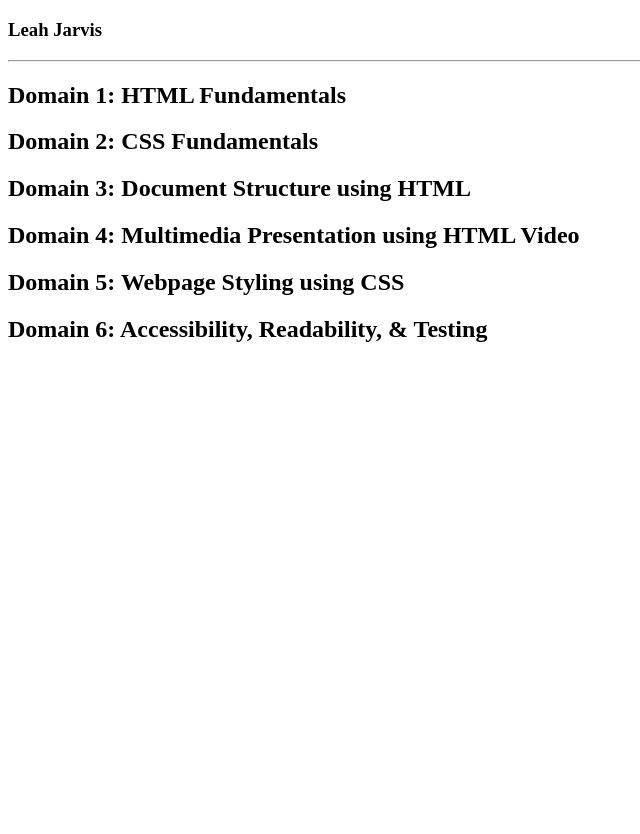
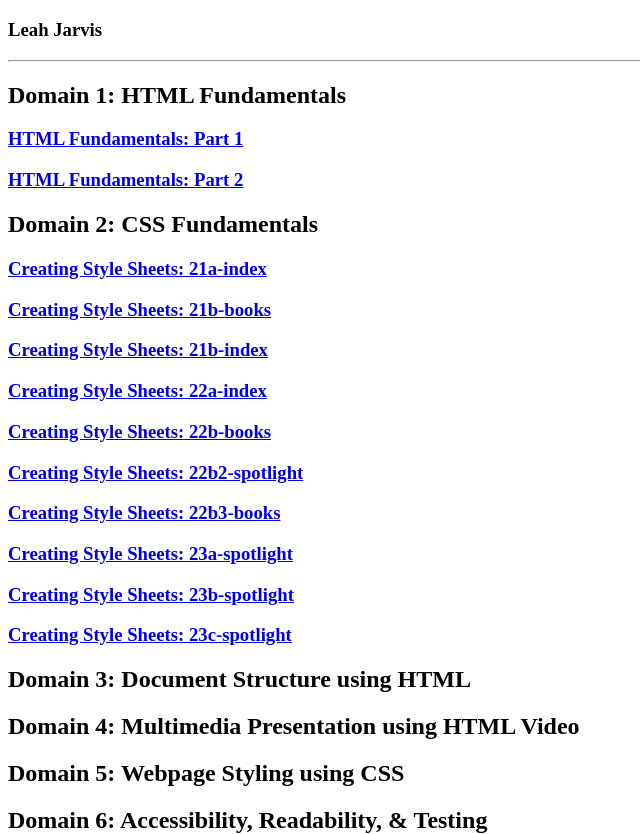
Before and after one commit to leah9915/LJ-gmetrix-course.github.io, a plain HTML site: page index.html in a window 1280 px wide. Shown: the part 61-895 px from the top of the page, without its empty margins (0-640 px from the left). Before the commit the page ends 800 px from the top, so only its background shows below. Drawn offline with Linux system fonts and the light colour scheme.

Commit message:
hbsukxegdk/xg

```diff
--- a/index.html
+++ b/index.html
@@ -15,8 +15,22 @@
   <hr>
 
   <h2>Domain 1: HTML Fundamentals</h2>
+  <a href="Domain 1/MusicStore1/11a-scripts.html"><h3>HTML Fundamentals: Part 1</h3></a>
+  <a href="Domain 1/MusicStore1/11c-scripts.html"><h3>HTML Fundamentals: Part 2</h3></a>
 
   <h2>Domain 2: CSS Fundamentals</h2>
+  <a href="Domain 2/MusicStore2/21a-index.html"><h3>Creating Style Sheets: 21a-index</h3></a>
+  <a href="Domain 2/MusicStore2/21b-books.html"><h3>Creating Style Sheets: 21b-books</h3></a>
+  <a href="Domain 2/MusicStore2/21b-index.html"><h3>Creating Style Sheets: 21b-index</h3></a>
+  <a href="Domain 2/MusicStore2/22a-index.html"><h3>Creating Style Sheets: 22a-index</h3></a>
+  <a href="Domain 2/MusicStore2/22b-books.html"><h3>Creating Style Sheets: 22b-books</h3></a>
+  <a href="Domain 2/MusicStore2/22b2-spotlight.html"><h3>Creating Style Sheets: 22b2-spotlight</h3></a>
+  <a href="Domain 2/MusicStore2/22b3-books.html"><h3>Creating Style Sheets: 22b3-books</h3></a>
+  <a href="Domain 2/MusicStore2/23a-spotlight.html"><h3>Creating Style Sheets: 23a-spotlight</h3></a>
+  <a href="Domain 2/MusicStore2/23b-spotlight.html"><h3>Creating Style Sheets: 23b-spotlight</h3></a>
+  <a href="Domain 2/MusicStore2/23c-spotlight.html"><h3>Creating Style Sheets: 23c-spotlight</h3></a>
+
+
 
   <h2>Domain 3: Document Structure using HTML</h2>
 
```
Also changed, not shown: Domain 1/MusicStore1/11a-scripts.html (+1 -1 lines), Domain 1/MusicStore1/11c-scripts.html (+1 -4 lines).
